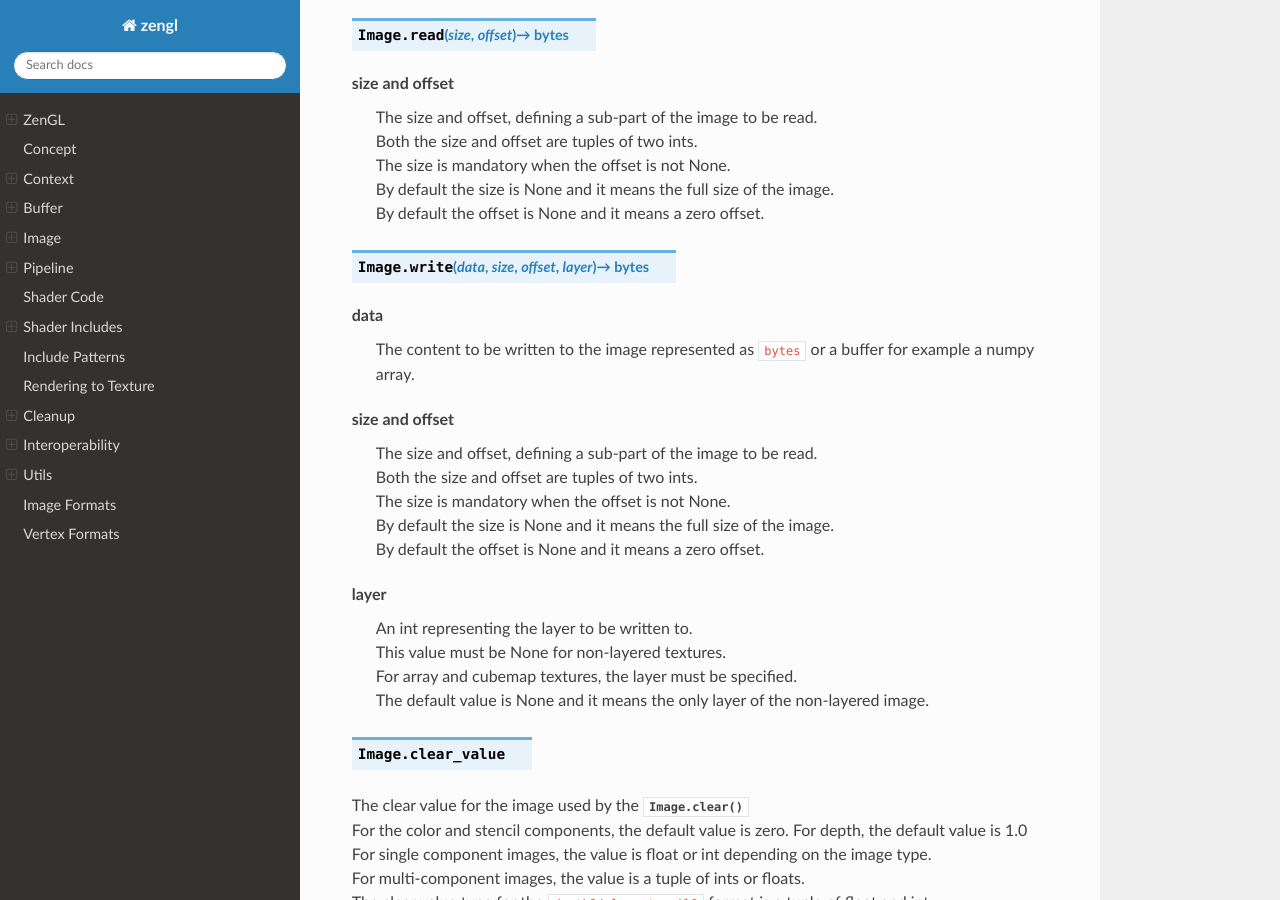
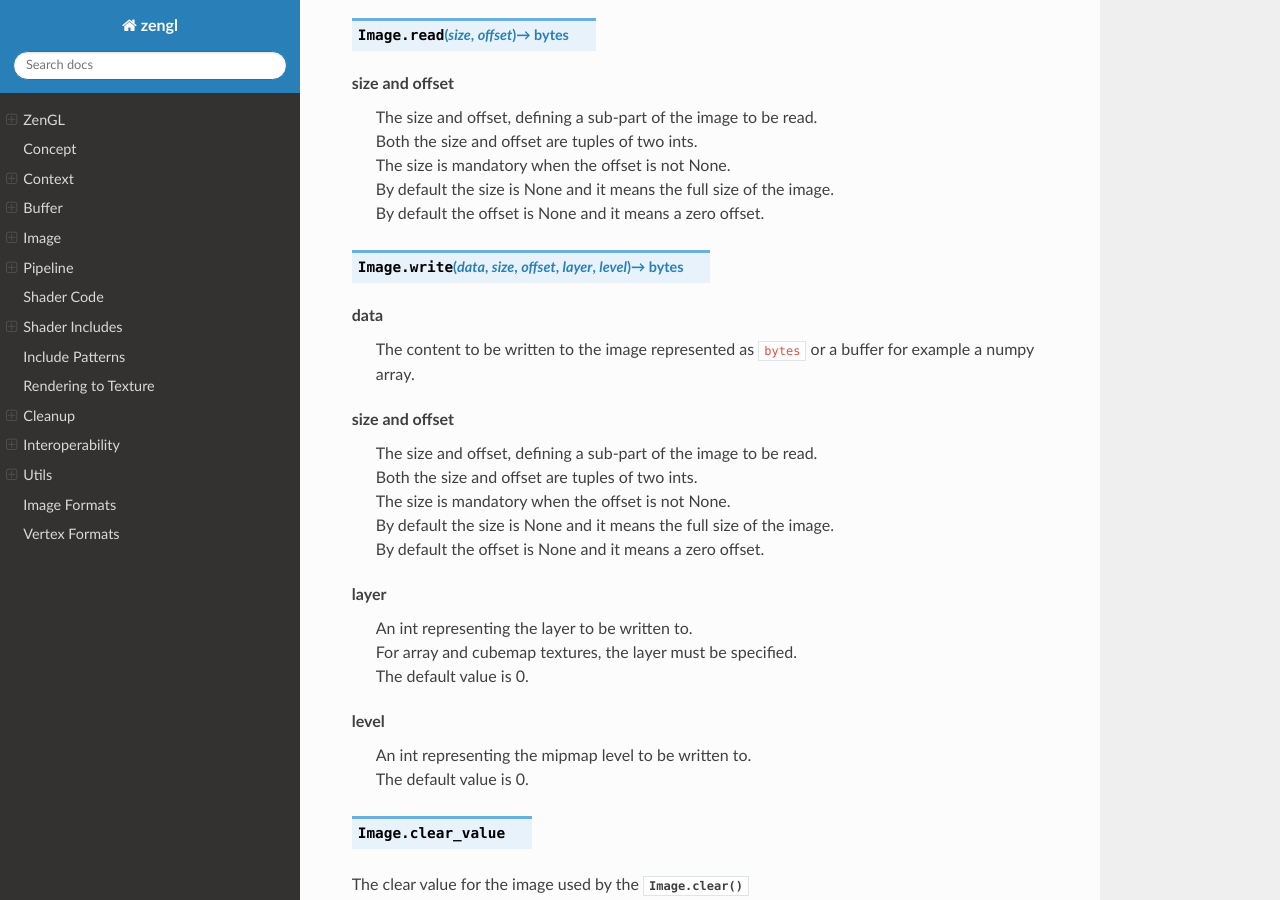
Before and after one commit to szabolcsdombi/zengl, a Sphinx documentation site: the page built from docs/index.rst, in a window 1280 px wide and 900 px high, scrolled down 6253 px. Built offline with Sphinx 7.4.7 and the Read the Docs theme 2.0.0, drawn with Linux system fonts in a browser that asks for light colours.

Commit message:
improve and fix image write

```diff
--- a/docs/index.rst
+++ b/docs/index.rst
@@ -263,7 +263,7 @@ Generate mipmaps for the image.
     | By default the size is None and it means the full size of the image.
     | By default the offset is None and it means a zero offset.
 
-.. py:method:: Image.write(data, size, offset, layer) -> bytes
+.. py:method:: Image.write(data, size, offset, layer, level) -> bytes
 
 **data**
     | The content to be written to the image represented as ``bytes`` or a buffer for example a numpy array.
@@ -277,9 +277,12 @@ Generate mipmaps for the image.
 
 **layer**
     | An int representing the layer to be written to.
-    | This value must be None for non-layered textures.
     | For array and cubemap textures, the layer must be specified.
-    | The default value is None and it means the only layer of the non-layered image.
+    | The default value is 0.
+
+**level**
+    | An int representing the mipmap level to be written to.
+    | The default value is 0.
 
 .. py:attribute:: Image.clear_value
 
```
Also changed, not shown: 3 other files.
